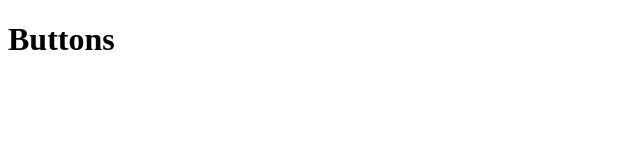
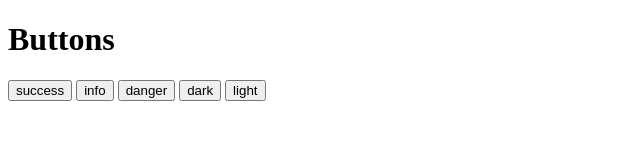
Before and after one commit to mhashirshah/bootstrip-prectos, a plain HTML site: page index.html in a window 1280 px wide. Shown: the whole page, without its empty margins (0-640 px from the left). Drawn offline with Linux system fonts and the light colour scheme.

Commit message:
button is completed

```diff
--- a/index.html
+++ b/index.html
@@ -1,13 +1,21 @@
 <!DOCTYPE html>
 <html lang="en">
+
 <head>
     <meta charset="UTF-8">
     <meta name="viewport" content="width=device-width, initial-scale=1.0">
     <title>Document</title>
 </head>
+
 <body>
     <h1>
         Buttons
     </h1>
+    <button class="btn btn-success">success</button>
+    <button class="btn btn-info">info</button>
+    <button class="btn btn-danger">danger</button>
+    <button class="btn btn-dark">dark</button>
+    <button class="btn btn-light">light</button>
 </body>
+
 </html>
```
